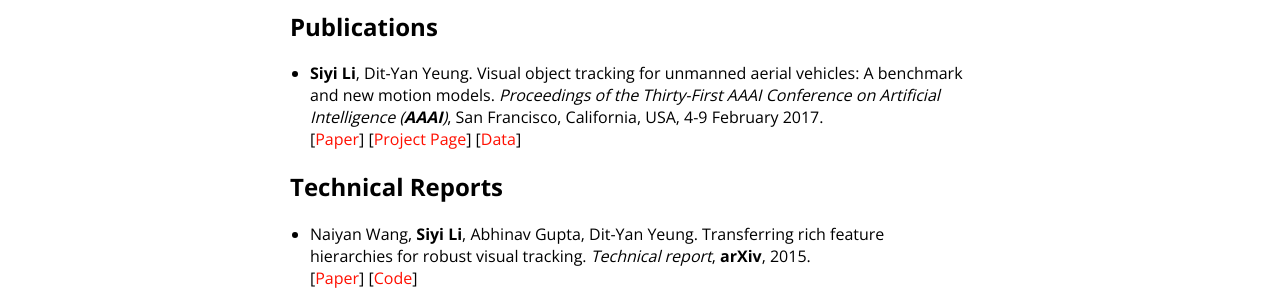
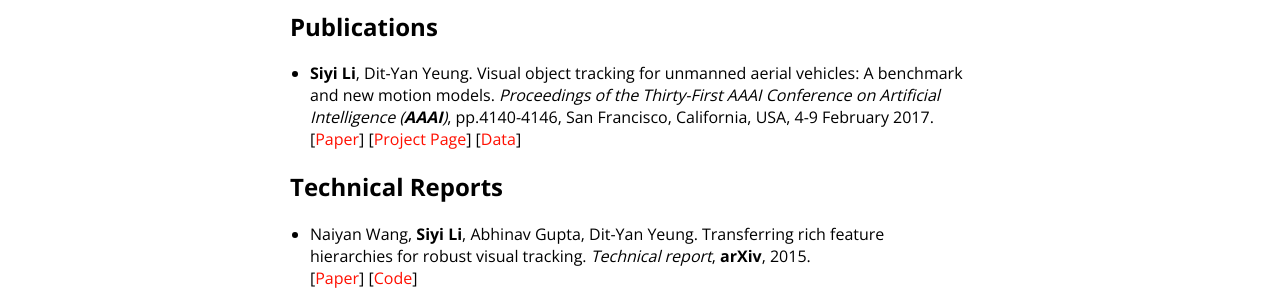
Before and after one commit to flyers/flyers.github.io, a Jekyll site: the page built from index.md, in a window 1280 px wide. Shown: the part 524-824 px from the top of the page. Built offline with Jekyll 4.4.1, drawn with Linux system fonts in a browser that asks for light colours; our own code applies the rules of GitHub Pages for plain Markdown files.

Commit message:
update AAAI info

```diff
--- a/index.md
+++ b/index.md
@@ -16,7 +16,7 @@ My research interest focuses on applying computational and statistical approache
 
 ## Publications
 
-*	**Siyi Li**, Dit-Yan Yeung. Visual object tracking for unmanned aerial vehicles: A benchmark and new motion models. *Proceedings of the Thirty-First AAAI Conference on Artificial Intelligence (**AAAI**)*, San Francisco, California, USA, 4-9 February 2017.
+*	**Siyi Li**, Dit-Yan Yeung. Visual object tracking for unmanned aerial vehicles: A benchmark and new motion models. *Proceedings of the Thirty-First AAAI Conference on Artificial Intelligence (**AAAI**)*, pp.4140-4146, San Francisco, California, USA, 4-9 February 2017.
     [[Paper](paper/AAAI17_UAV.pdf)] [[Project Page](https://github.com/flyers/drone-tracking)] [[Data](https://www.dropbox.com/s/s1fj99s2six4lrs/DTB70.tar.gz?dl=0)]
 
 ## Technical Reports
```
